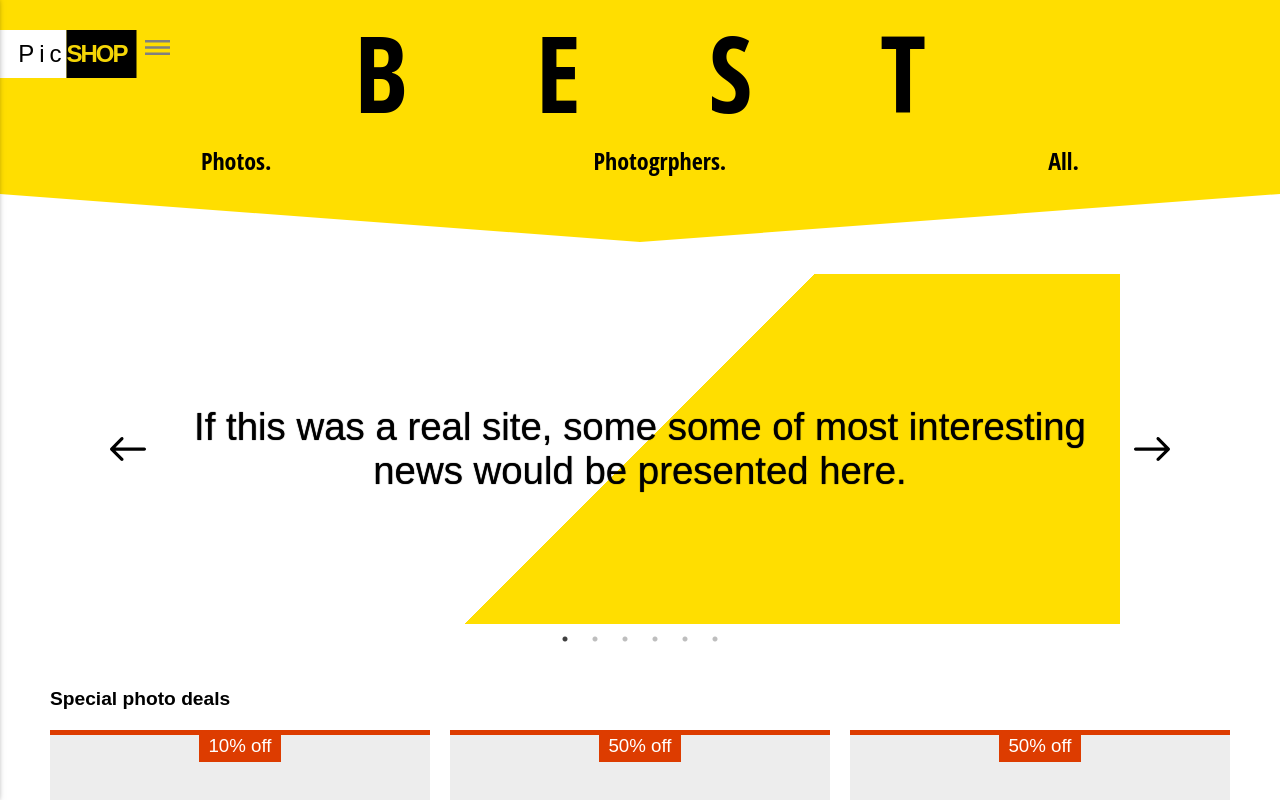
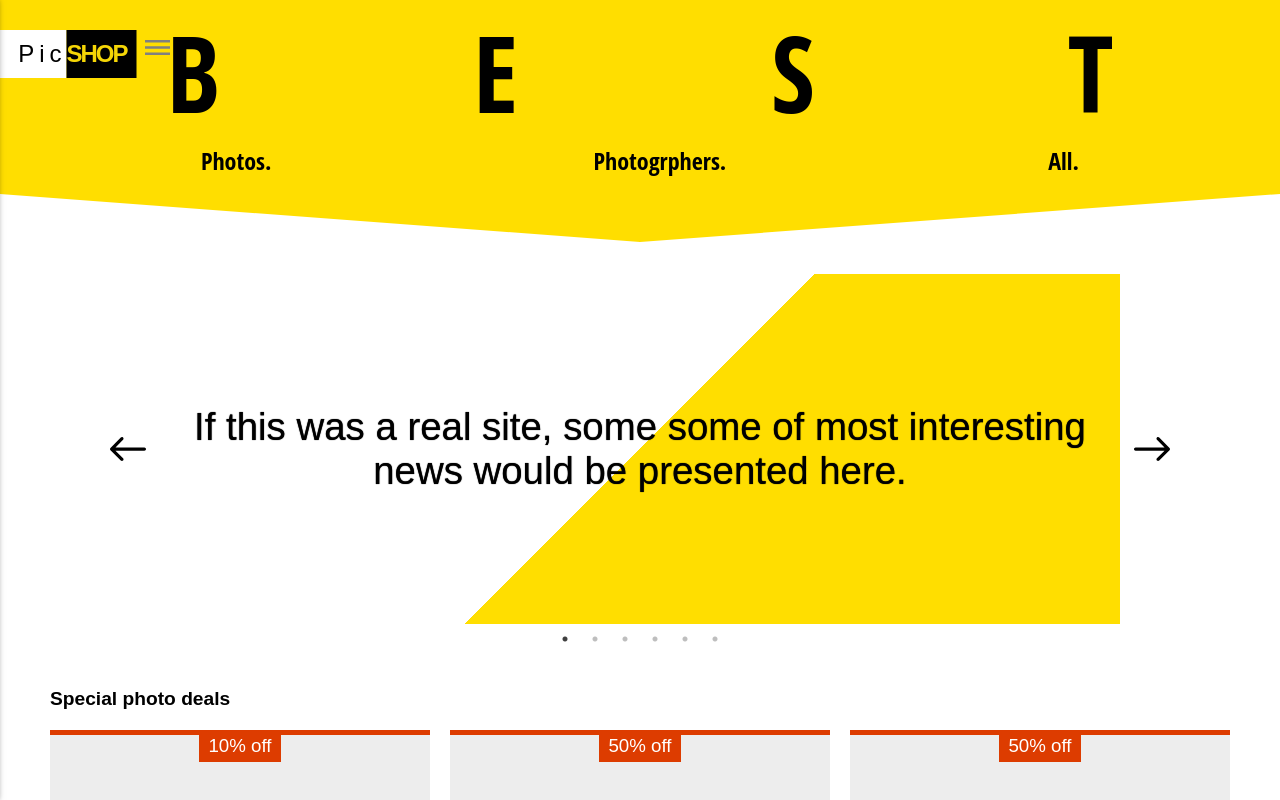
Before and after one commit to m-zaremba/PicShopApp, a React (Create React App) app: page / in a window 1280 px wide. Shown: the top 800 px of the page. Built offline with nearby package versions, Linux system fonts and the light colour scheme; what webfontloader would draw is missing.

Commit message:
Style update

```diff
--- a/src/components/Cart.jsx
+++ b/src/components/Cart.jsx
@@ -51,7 +51,7 @@ class Cart extends React.Component{
       }
 
        const cartHeaderText = <>
-         <HeaderBig>ALMOST</HeaderBig>
+         <HeaderBig><div>A</div><div>L</div><div>M</div><div>O</div><div>S</div><div>T</div></HeaderBig>
          <HeaderSubTextWrapper>
            <HeaderSmall>There.</HeaderSmall>
            <HeaderSmall>Just.</HeaderSmall>
@@ -98,19 +98,8 @@ export default connect(mapStateToProps,mapDispatchToProps)(Cart);
 const HeaderBig = styled.span`
   font-size: 2.2em;
   font-weight: bold;
-  letter-spacing: .15em;
-  text-indent: .15em;
-  display: inline-block;
-
-  @media (min-width: 321px) and (max-width: 415px) {
-    letter-spacing: .24em;
-    text-indent: .24em;
-  }
-
-  @media (min-width: 416px) {
-    letter-spacing: 9vw;
-    text-indent: 9vw;
-  }
+  display: flex;
+  justify-content: space-around;
 `
 
 const HeaderSubTextWrapper = styled.div`
--- a/src/components/Home.jsx
+++ b/src/components/Home.jsx
@@ -30,7 +30,7 @@ class Home extends React.Component {
 
      //Custom text for Header component
      const homeHeaderText = <>
-       <HeaderBig>BEST</HeaderBig>
+       <HeaderBig><div>B</div><div>E</div><div>S</div><div>T</div></HeaderBig>
        <HeaderSubTextWrapper>
          <HeaderSmall>Photos.</HeaderSmall>
          <HeaderSmall>Photogrphers.</HeaderSmall>
@@ -265,9 +265,8 @@ const Info6Background = styled.div`
 const HeaderBig = styled.span`
   font-size: 2.2em;
   font-weight: bold;
-  letter-spacing: 10vw;
-  text-indent: 10vw;
-  display: inline-block;
+  display: flex;
+  justify-content: space-around;
 `
 
 const HeaderSubTextWrapper = styled.div`
--- a/src/components/Shop.jsx
+++ b/src/components/Shop.jsx
@@ -255,7 +255,7 @@ this.state.filterTag === '' || this.state.filterVal === '' - if no filter phrase
 
         //Custom text for Header component
         const shopHeaderText = <>
-          <HeaderBig>SEARCH</HeaderBig>
+          <HeaderBig><div>S</div><div>E</div><div>A</div><div>R</div><div>C</div><div>H</div></HeaderBig>
           <HeaderSubTextWrapper>
             <HeaderSmall>Choose.</HeaderSmall>
             <HeaderSmall>Click.</HeaderSmall>
@@ -631,19 +631,8 @@ const FilterButton = styled.button`
 const HeaderBig = styled.span`
   font-size: 2.2em;
   font-weight: bold;
-  letter-spacing: .15em;
-  text-indent: .15em;
-  display: inline-block;
-
-  @media (min-width: 321px) and (max-width: 415px) {
-    letter-spacing: .3em;
-    text-indent: .3em;
-  }
-
-  @media (min-width: 416px) {
-    letter-spacing: 9vw;
-    text-indent: 9vw;
-  }
+  display: flex;
+  justify-content: space-around;
 `
 
 const HeaderSubTextWrapper = styled.div`
```
